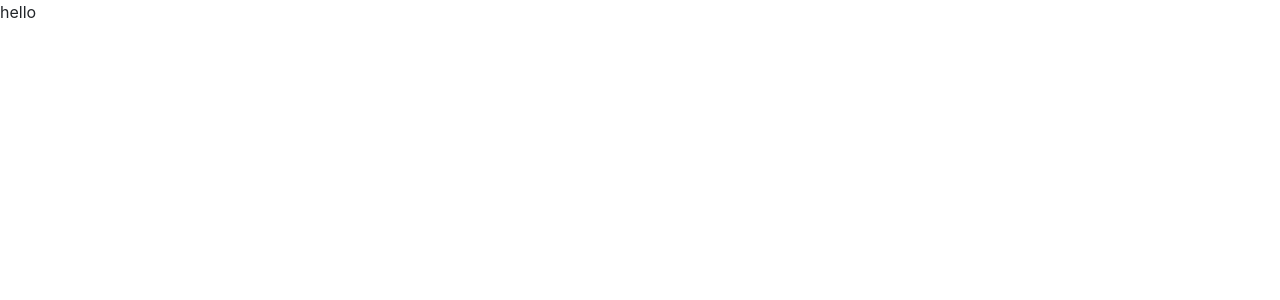
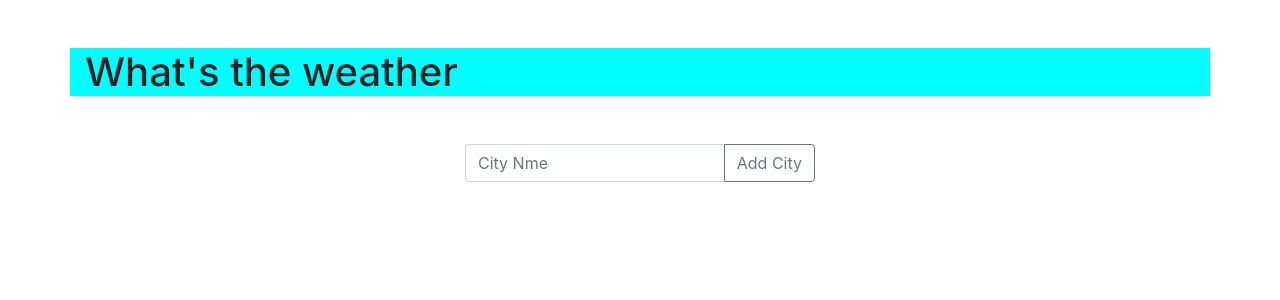
Before and after one commit to harsh7in/Weather-Reporter, a Django app: page / in a window 1280 px wide. Before the commit the part shown is almost empty. Shown: the top 300 px of the page. Run offline with Django 3.2, Linux system fonts and the light colour scheme; some libraries are stand-ins or nearby versions.

Commit message:
Basic homepage created

```diff
--- a/weather/templates/base.html
+++ b/weather/templates/base.html
@@ -1,3 +1,4 @@
+{% load static %}
 <!doctype html>
 <html lang="en">
   <head>
@@ -7,15 +8,13 @@
 
     <!-- Bootstrap CSS -->
     <link rel="stylesheet" href="https://stackpath.bootstrapcdn.com/bootstrap/4.4.1/css/bootstrap.min.css" integrity="sha384-Vkoo8x4CGsO3+Hhxv8T/Q5PaXtkKtu6ug5TOeNV6gBiFeWPGFN9MuhOf23Q9Ifjh" crossorigin="anonymous">
-
+    <link rel="stylesheet" href="{% static 'home.css' %}">
     <title>Weather</title>
   </head>
   <body>
-    <div >
         {% block content %}
 
         {% endblock%}
-    </div>
 
     <!-- Optional JavaScript -->
     <!-- jQuery first, then Popper.js, then Bootstrap JS -->
--- a/weather/templates/home.html
+++ b/weather/templates/home.html
@@ -1,5 +1,27 @@
 {% extends 'base.html' %}
+{% load static %}
+{% block content %}
 
-{% block content %}
-hello
+<div class="head">
+    <div class="container" style="background-color: aqua;">
+        <div class="my-5" >
+            <h1>What's the weather </h1>
+        </div>
+    </div>
+</div>
+
+<div class="container">
+<div class="row">
+   <div class="col-md-4 offset-md-4">
+    <div class="input-group mb-3">
+        <input type="text" class="form-control" placeholder="City Nme" aria-label="Recipient's username"
+            aria-describedby="button-addon2">
+        <div class="input-group-append">
+            <button class="btn btn-outline-secondary" type="button" id="button-addon2">Add City</button>
+        </div>
+    </div>
+    </div>
+</div>
+</div>
+
 {% endblock%}
```
Also changed, not shown: weather/static/home.css (added), weather/static/w.jpg (added).
